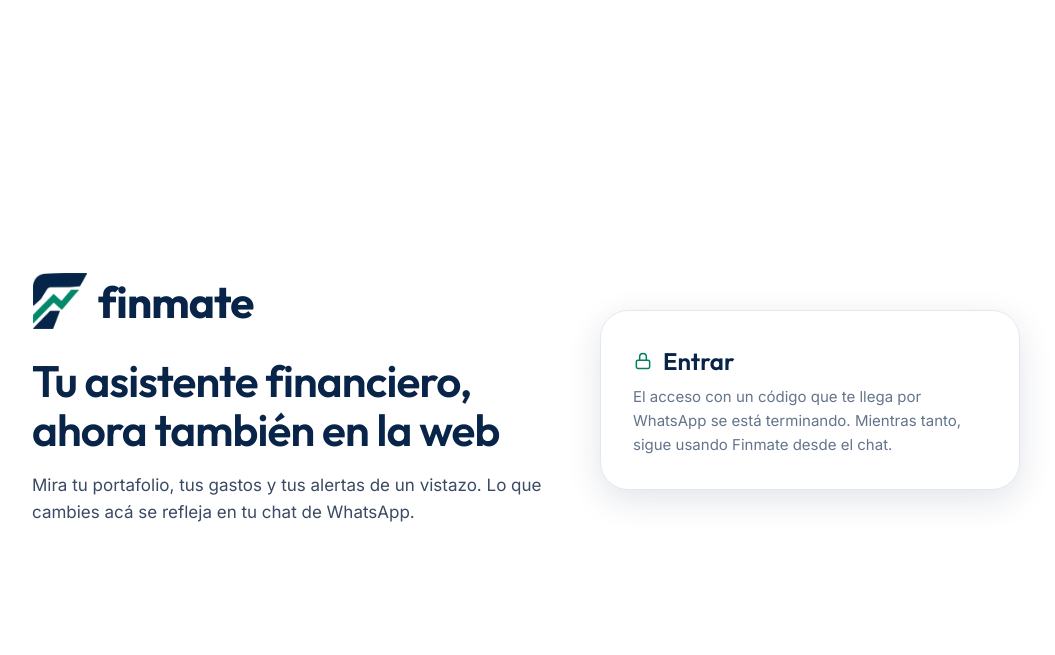
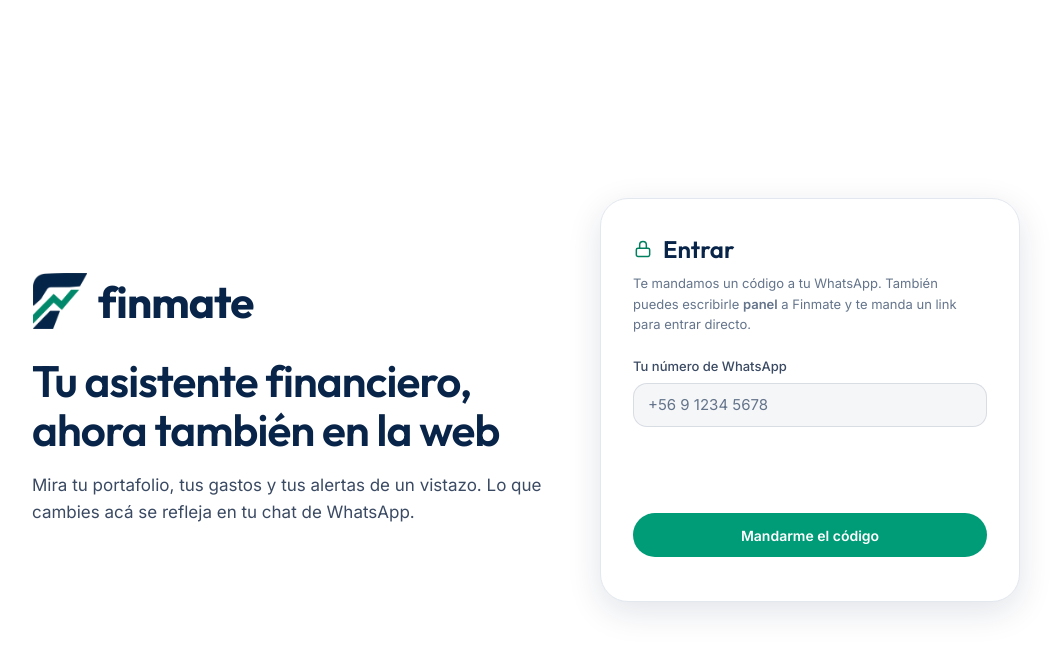
Before and after one commit to claudeheymate-code/finmate, a Flask app: page /panel/acceso in a window 1280 px wide. Shown: the top 655 px of the page, without its empty margins (114-1169 px from the left). Run offline with Flask 3, Linux system fonts and the light colour scheme.

Commit message:
Panel: pantalla de acceso con codigo e iconos v3

```diff
--- a/finmate/web/templates/panel/_app_head.html
+++ b/finmate/web/templates/panel/_app_head.html
@@ -1,8 +1,8 @@
 {# Íconos y datos para "Agregar a pantalla de inicio" (iPhone y Android). #}
-<link rel="icon" type="image/png" sizes="32x32" href="{{ url_for('panel.static', filename='favicon-32.png') }}">
-<link rel="icon" type="image/png" sizes="48x48" href="{{ url_for('panel.static', filename='favicon-48.png') }}">
-<link rel="apple-touch-icon" sizes="180x180" href="{{ url_for('panel.static', filename='apple-touch-icon.png') }}">
-<link rel="manifest" href="{{ url_for('panel.static', filename='manifest.json') }}">
+<link rel="icon" type="image/png" sizes="32x32" href="{{ url_for('panel.static', filename='favicon-32.png') }}?v=3">
+<link rel="icon" type="image/png" sizes="48x48" href="{{ url_for('panel.static', filename='favicon-48.png') }}?v=3">
+<link rel="apple-touch-icon" sizes="180x180" href="{{ url_for('panel.static', filename='apple-touch-icon.png') }}?v=3">
+<link rel="manifest" href="{{ url_for('panel.static', filename='manifest.json') }}?v=3">
 <meta name="apple-mobile-web-app-title" content="Finmate">
 <meta name="application-name" content="Finmate">
 <meta name="apple-mobile-web-app-capable" content="yes">
--- a/finmate/web/templates/panel/acceso.html
+++ b/finmate/web/templates/panel/acceso.html
@@ -17,6 +17,7 @@
   </div>
   <section class="card glass-strong" style="flex:0 1 420px;padding:32px;border-radius:28px">
     <div style="display:flex;align-items:center;gap:10px;margin-bottom:6px"><span class="up" style="display:flex">{{ icon('lock') }}</span><h2 style="font-size:24px">Entrar</h2></div>
+    {% if link_error %}<div class="error-box" style="margin-bottom:16px">{{ link_error }}</div>{% endif %}
     {% if dev_login %}
     <p class="faint small" style="margin-bottom:22px">Modo desarrollo: se entra solo con el número. El acceso con código por WhatsApp llega en la etapa 4.</p>
     <form id="dev-login" style="display:flex;flex-direction:column;gap:16px">
@@ -25,7 +26,17 @@
       <div id="login-msg"></div>
     </form>
     {% else %}
-    <p class="faint" style="line-height:1.6">El acceso con un código que te llega por WhatsApp se está terminando. Mientras tanto, sigue usando Finmate desde el chat.</p>
+    <p class="faint small" style="margin-bottom:22px;line-height:1.6">Te mandamos un código a tu WhatsApp. También puedes escribirle <b>panel</b> a Finmate y te manda un link para entrar directo.</p>
+    <form id="code-request" style="display:flex;flex-direction:column;gap:16px">
+      <div class="field"><label for="phone">Tu número de WhatsApp</label><input id="phone" type="tel" required autocomplete="tel" placeholder="+56 9 1234 5678"></div>
+      <button class="btn" type="submit">Mandarme el código</button>
+    </form>
+    <form id="code-verify" style="display:none;flex-direction:column;gap:16px">
+      <div class="field"><label for="code">Código de 6 dígitos</label><input id="code" inputmode="numeric" autocomplete="one-time-code" maxlength="6" pattern="[0-9]{6}" required placeholder="123456"></div>
+      <button class="btn" type="submit">Entrar al panel</button>
+      <button class="btn ghost" type="button" id="code-back">Cambiar número</button>
+    </form>
+    <div id="login-msg" style="margin-top:12px"></div>
     {% endif %}
   </section>
 </div>
```
